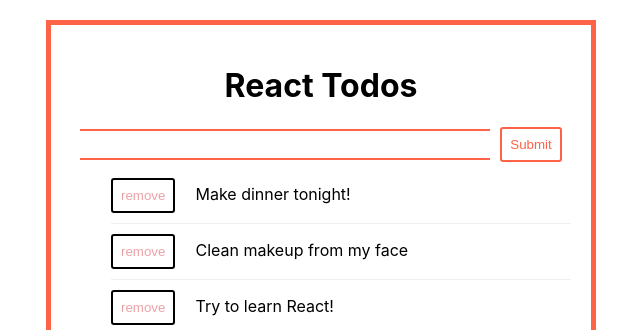
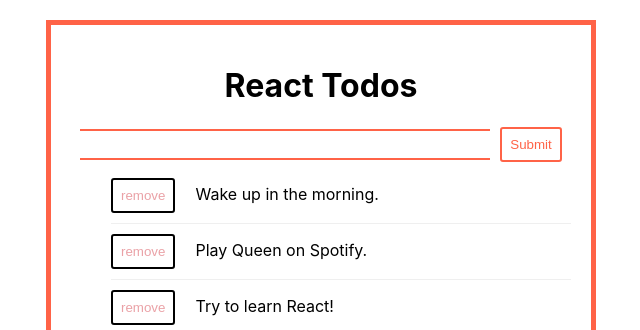
Before and after one commit to mandasari93/react-todos, a React (Create React App) app: page / in a window 1280 px wide. Shown: the top 330 px of the page, without its empty margins (319-959 px from the left). Built offline with nearby package versions, Linux system fonts and the light colour scheme.

Commit message:
modified todos array in App.js

```diff
--- a/src/App.js
+++ b/src/App.js
@@ -10,8 +10,8 @@
 
     this.state = {
       todos: [
-        { id: 0, text: "Make dinner tonight!" },
-        { id: 1, text: "Clean makeup from my face" },
+        { id: 0, text: "Wake up in the morning." },
+        { id: 1, text: "Play Queen on Spotify." },
         { id: 2, text: "Try to learn React!" }
       ],
       nextId: 3
```
